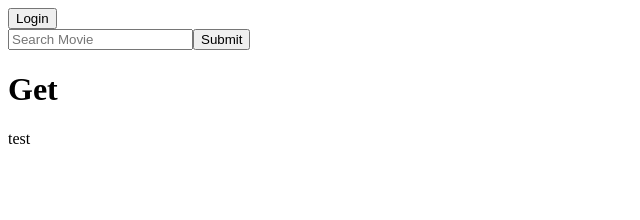
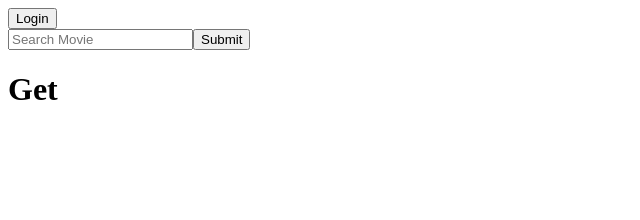
Before and after one commit to Mystri/CS411-Project, a React (Create React App) app in the folder my-app/: page / in a window 1280 px wide. Shown: the top 220 px of the page, without its empty margins (0-640 px from the left). Built offline with nearby package versions, Linux system fonts and the light colour scheme.

Commit message:
Popup Login Form

```diff
--- a/my-app/src/index.js
+++ b/my-app/src/index.js
@@ -1,7 +1,6 @@
 import React from "react";
 import ReactDOM from 'react-dom';
 
-import LoginForm from './LoginComponent/LoginForm.js'
 import FilterableProductTable from './SearchBar.js'
 import PopupLoginForm from "./LoginComponent/PopupLoginForm.js";
 
@@ -17,14 +16,12 @@ class Test extends React.Component {
         }
     }
 
-
     render() {
         if (this.state.page == 0) {
             return(
                 <div>
                     <PopupLoginForm/>
                     <FilterableProductTable/>
-                    <div>test</div>
                 </div>
             )
         }
```
